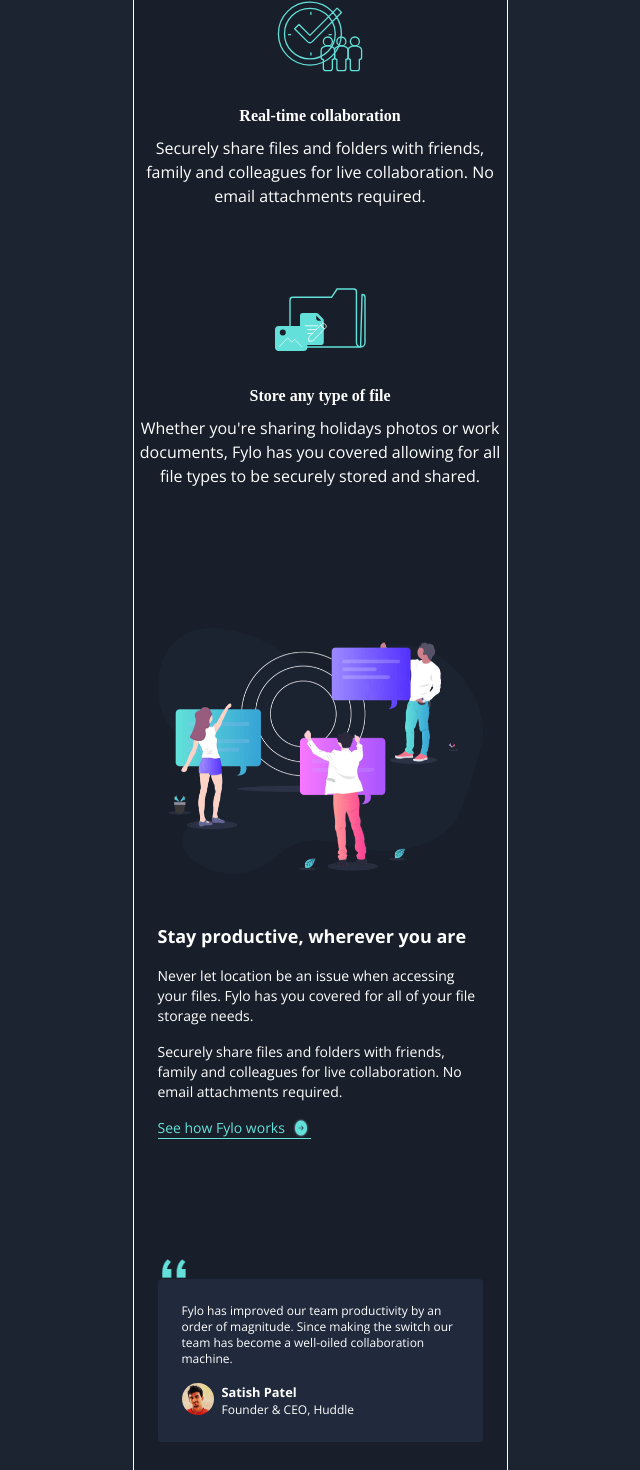
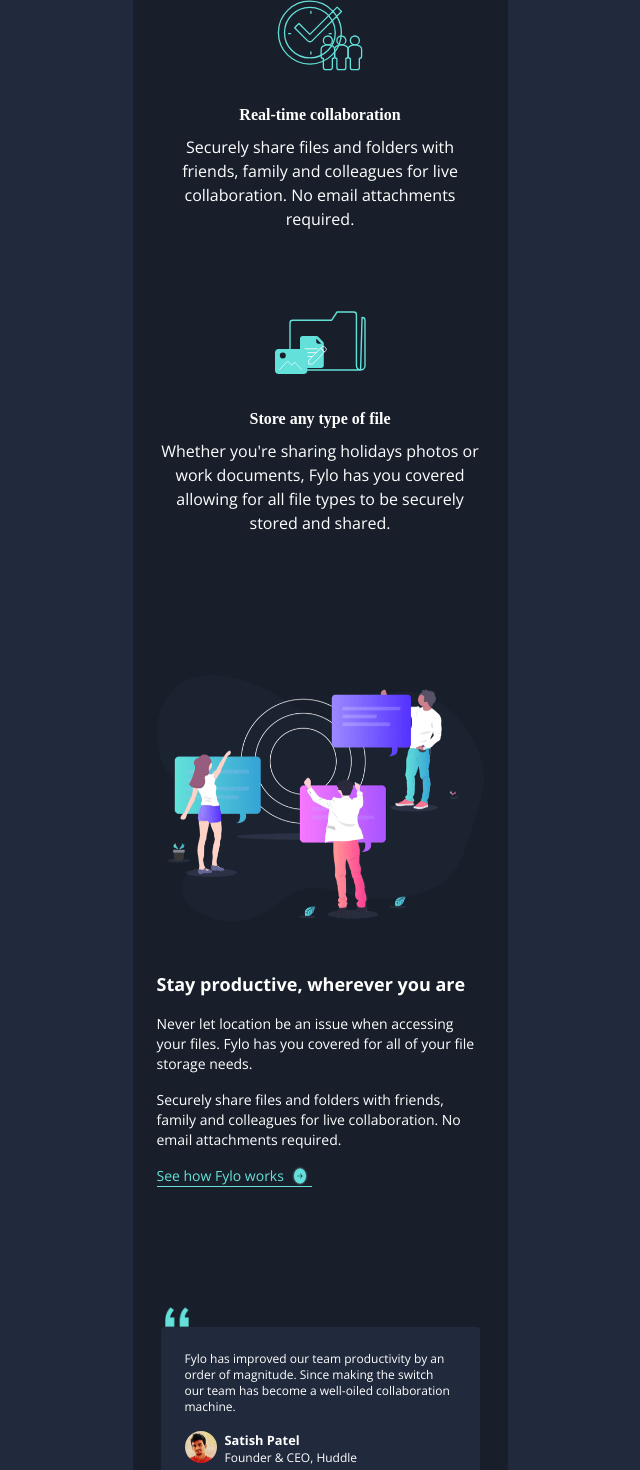
Before and after one commit to VeroZuliani/Fylo-landing-page, a React (Vite) app: page / in a window 1280 px wide. Shown: the part 1330-2800 px from the top of the page, without its empty margins (320-960 px from the left). Built offline with nearby package versions, Linux system fonts and the light colour scheme; a web font is replaced by a local one.

Commit message:
Agregue padding en features y margin en testimonials

```diff
--- a/src/App.tsx
+++ b/src/App.tsx
@@ -10,7 +10,7 @@
 function App() {
 
   return (
-    <main className='w-[375px] m-auto border border-White'>
+    <main className='w-[375px] m-auto'>
 
       <section className='h-[420px] bg-Navy-850 p-6 relative'>
         <Header/>
--- a/src/components/features.tsx
+++ b/src/components/features.tsx
@@ -33,7 +33,7 @@
     <div className="flex flex-col gap-20 mt-[140px]">
         {
             features.map(({img, title, descripcion}: Features) =>(
-                <div className="flex flex-col items-center text-center">
+                <div className="flex flex-col items-center text-center px-6">
                     <img src={img} alt={title} />
                     <div>
                         <h3 className="font-Raleway font-bold mb-2 mt-8">{title}</h3>
--- a/src/components/testimonials.tsx
+++ b/src/components/testimonials.tsx
@@ -31,12 +31,12 @@
 export const Testimonials = () => {
   return (
     <div className="mt-[140px] relative pb-80">
-        <img className="w-6 absolute -top-5 left-7" src="/images/bg-quotes.png" alt="quotes" />
+        <img className="w-6 absolute -top-5 left-8" src="/images/bg-quotes.png" alt="quotes" />
         {
             testimonials.map(({descripcion, img, name, role} : Testimonials) => (
-                <div className="my-10 bg-Navy-800 rounded-sm mx-6 py-6" >
+                <div className="my-10 bg-Navy-800 rounded-sm mx-7 py-6" >
 
-                    <p className="text-xs px-6 mb-4">{descripcion}</p>
+                    <p className=" text-xs px-6 mb-4">{descripcion}</p>
 
                     <div className="flex gap-2 px-6">
                         <img className="rounded-full size-8" src={img} alt="" />
--- a/src/index.css
+++ b/src/index.css
@@ -32,6 +32,6 @@
 
 body{
   font-family: var(--font-OpenSans);
-  background-color: var(--color-Navy-850);
+  background-color: var(--color-Navy-800);
   color: var(--color-white);
 }
```
